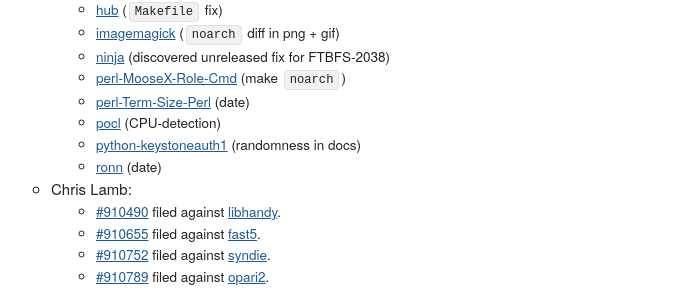
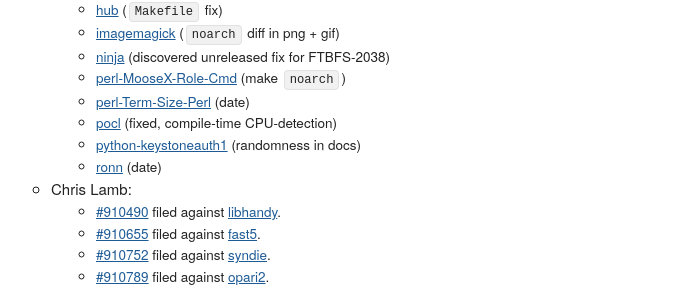
Before and after one commit to prototypefund/reproducible-website, a Jekyll site: the page built from _blog/posts/181.md, in a window 1280 px wide and 900 px high, scrolled down 2079 px. Shown: the part 147-455 px from the top of the window, without its empty margins (124-818 px from the left). Built offline with Jekyll 4.4.1, drawn with Linux system fonts in a browser that asks for light colours; some web fonts are replaced.

Commit message:
181: mark pocl fixed

```diff
--- a/_blog/posts/181.md
+++ b/_blog/posts/181.md
@@ -54,7 +54,7 @@
     * [ninja](https://github.com/ninja-build/ninja/commit/5fcdcf95cb62ab3d593c36ef90df27cef63874a1#r30852768) (discovered unreleased fix for FTBFS-2038)
     * [perl-MooseX-Role-Cmd](https://build.opensuse.org/request/show/640849) (make `noarch`)
     * [perl-Term-Size-Perl](https://rt.cpan.org/Public/Bug/Display.html?id=127333) (date)
-    * [pocl](https://github.com/pocl/pocl/pull/667) (CPU-detection)
+    * [pocl](https://github.com/pocl/pocl/pull/667) (fixed, compile-time CPU-detection)
     * [python-keystoneauth1](https://bugs.launchpad.net/keystoneauth/+bug/1796899) (randomness in docs)
     * [ronn](https://github.com/kamontat/ronn/pull/3) (date)
 
```
